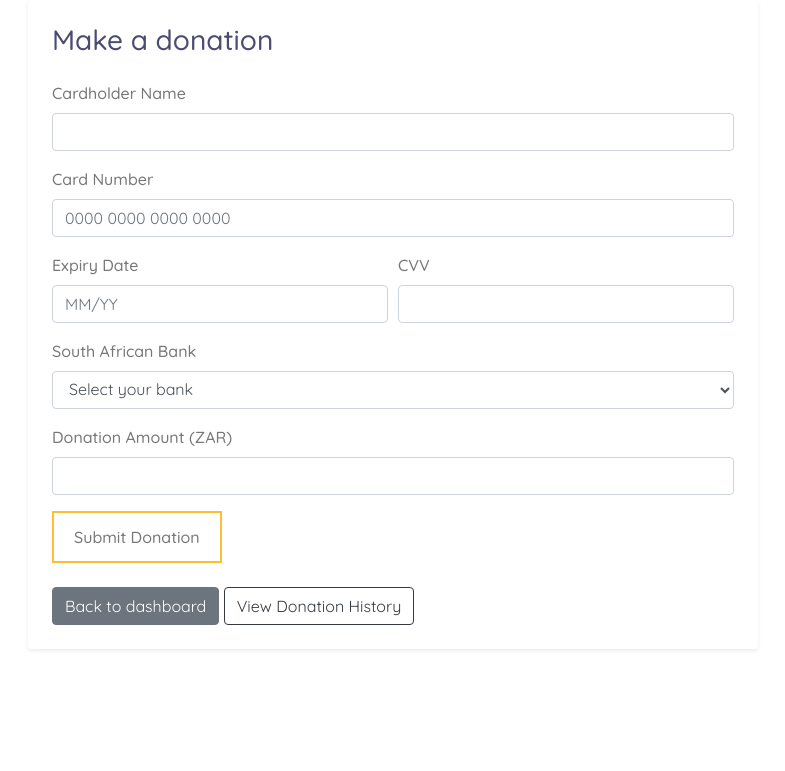
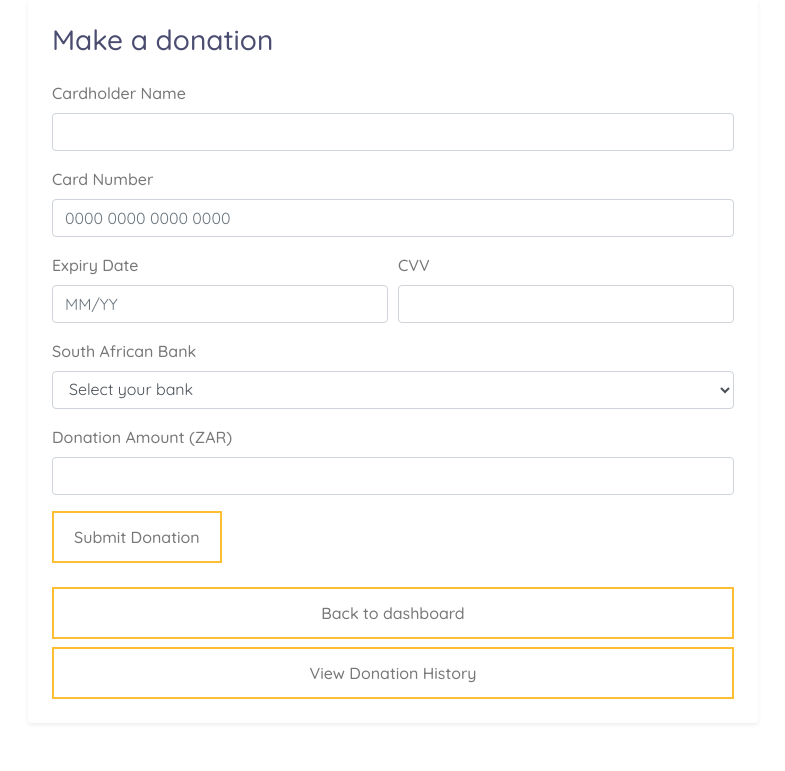
Before and after one commit to CeejayAlughere/HomeOfHopeProject, a PHP site: page /donation.php in a window 1280 px wide. Shown: the part 524-1295 px from the top of the page, without its empty margins (247-1032 px from the left). Before the commit the page ends 1174 px from the top, so only its background shows below. Run offline with PHP 8.4, Linux system fonts and the light colour scheme; the visitor is signed in with stand-in values (Sample User, id 1); some libraries are stand-ins or nearby versions.

Commit message:
buttons UI updated

```diff
--- a/dashboard.php
+++ b/dashboard.php
@@ -70,10 +70,10 @@ $user = getCurrentUser();
                                 <a href="donation.php" class="btn btn-custom btn-block">Donate</a>
                             </div>
                             <div class="col-md-4 mb-3">
-                                <a href="donation_history.php" class="btn btn-secondary btn-block">Donation History</a>
+                                <a href="donation_history.php" class="btn btn-custom btn-block">Donation History</a>
                             </div>
                             <div class="col-md-4 mb-3">
-                                <a href="logout.php" class="btn btn-outline-dark btn-block">Logout</a>
+                                <a href="logout.php" class="btn btn-custom btn-block">Logout</a>
                             </div>
                         </div>
                     </div>
--- a/donation.php
+++ b/donation.php
@@ -111,8 +111,8 @@ $errorMessage = $_GET['error'] ?? '';
                         </form>
 
                         <div class="mt-4">
-                            <a href="dashboard.php" class="btn btn-secondary">Back to dashboard</a>
-                            <a href="donation_history.php" class="btn btn-outline-dark">View Donation History</a>
+                            <a href="dashboard.php" class="btn btn-custom btn-block">Back to dashboard</a>
+                            <a href="donation_history.php" class="btn btn-custom btn-block">View Donation History</a>
                         </div>
                     </div>
                 </div>
--- a/donation_history.php
+++ b/donation_history.php
@@ -115,8 +115,8 @@ try {
                         <?php endif; ?>
 
                         <div class="mt-4">
-                            <a href="dashboard.php" class="btn btn-secondary">Back to dashboard</a>
-                            <a href="logout.php" class="btn btn-outline-dark">Logout</a>
+                            <a href="dashboard.php" class="btn btn-custom btn-block">Back to dashboard</a>
+                            <a href="logout.php" class="btn btn-custom btn-block">Logout</a>
                         </div>
                     </div>
                 </div>
```
